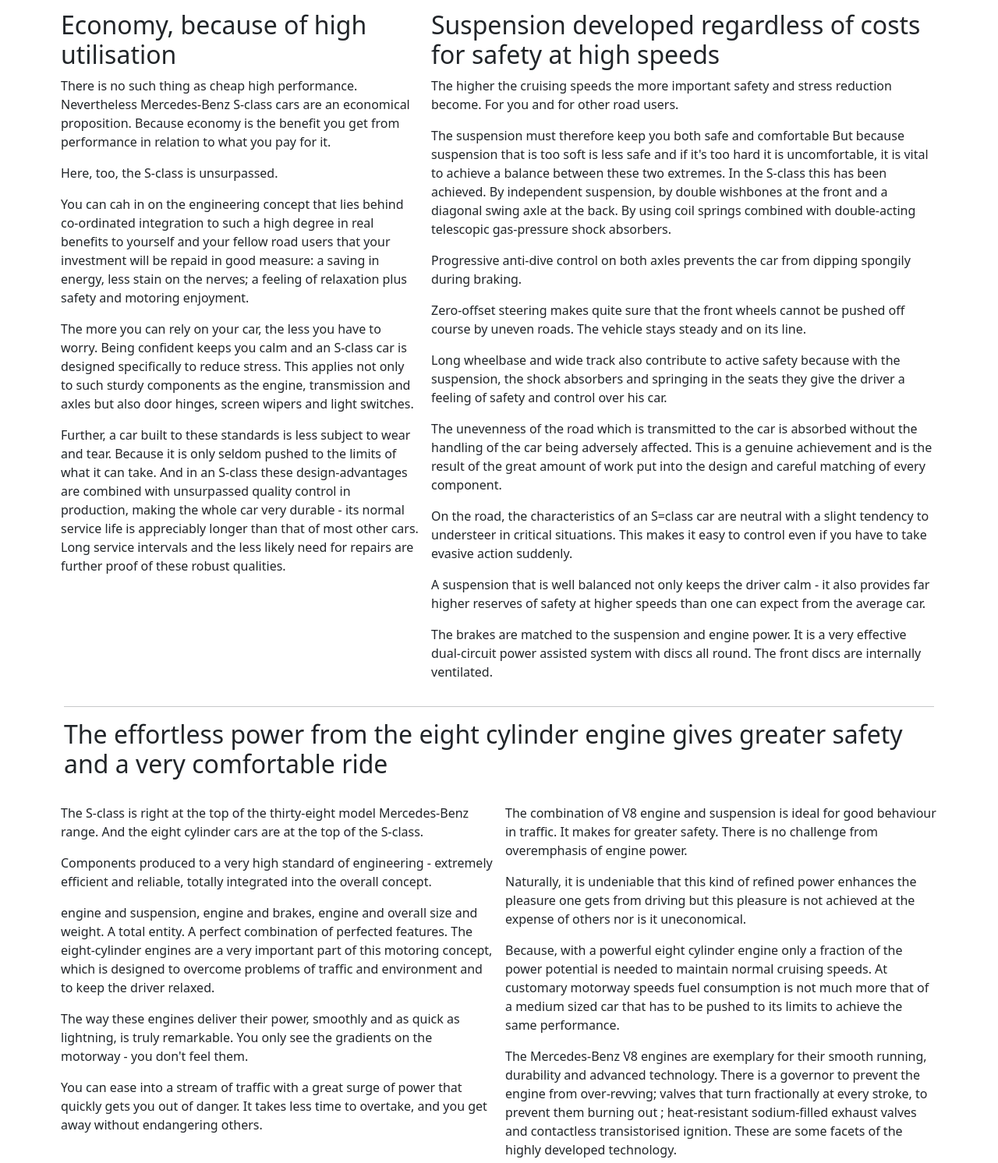
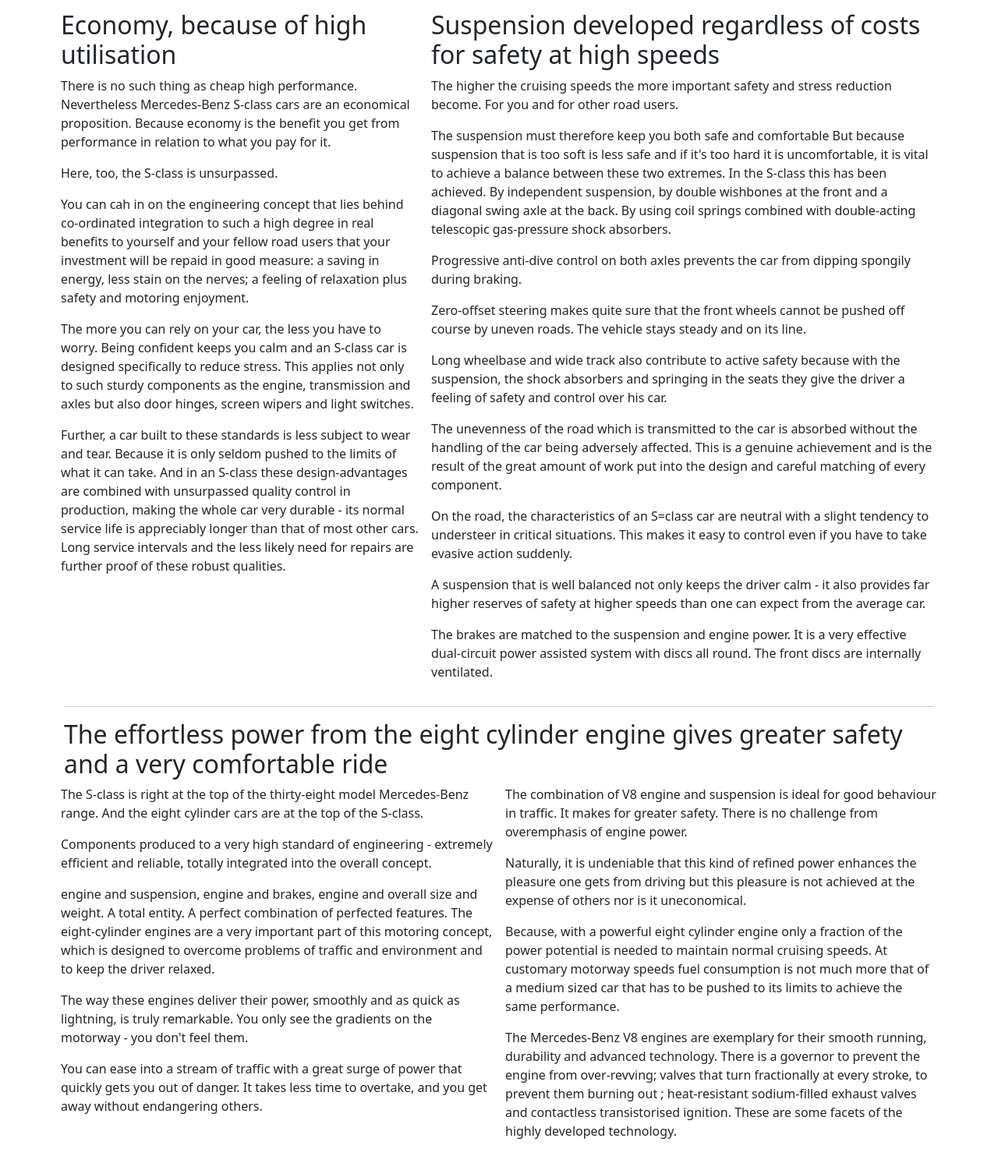
Before and after one commit to W116org/w116org.github.io, a Jekyll site: the page built from philosophy.html, in a window 1280 px wide. Shown: the part 2143-3635 px from the top of the page at 78% size. Built offline with Jekyll 4.4.1, drawn with Linux system fonts in a browser that asks for light colours; grey boxes are pictures that could not be loaded.

Commit message:
Update philosophy.html

```diff
--- a/philosophy.html
+++ b/philosophy.html
@@ -7,7 +7,7 @@
 ---
 
 <h2>Man determines the standards</h2>
-<div class="row g-4">
+<div class="row">
     <div class="col-md-6 px-2">
         <p>Today reality is millions of vehicles on crowded roads; roads that are often not all they should be. Obstructions, regulations, traffic lights, restrictions, bad weather, poor light, noise. The way the road users behave. They make mistakes, so do we - sometimes. And, above all, the fact that no two people are the same, neither physically nor emotionally.</p>
         <p>These, then, are some of the more important factors which influence us all as users of the road. We have to take them into account all the time and adapt to them. They influence continuously the way we feel and how we behave.</p>
@@ -18,7 +18,7 @@
     </div>
 </div>
 <hr>
-<div class="row g-4">
+<div class="row">
     <div class="col-md-6 px-2">
         <p class="lead">The Mercedes-Benz concept of co-ordinated integration</p>
         <p>Co-ordinated integration is firstly the thorough development of individual components, and secondly their integration into a balanced overall concept. This contrasts with less well thought-out methods of design, in which for instance some features become over-emphasised and exert undue influence on driving behaviour.</p>
@@ -31,7 +31,7 @@
     </div>
 </div>
 <hr>
-<div class="row g-4">
+<div class="row">
     <div class="col-md-5 px-2">
         <h2>Economy, because of high utilisation</h2>
         <p>There is no such thing as cheap high performance. Nevertheless Mercedes-Benz S-class cars are an economical proposition. Because economy is the benefit you get from performance in relation to what you pay for it.</p>
@@ -55,7 +55,7 @@
     </div>
 </div>
 <hr>
-<div class="row g-4">
+<div class="row">
         <h2>The effortless power from the eight cylinder engine gives greater safety and a very comfortable ride</h2>
     <div class="col-md-6 px-2">
         <p>The S-class is right at the top of the thirty-eight model Mercedes-Benz range. And the eight cylinder cars are at the top of the S-class.</p>
@@ -72,7 +72,7 @@
     </div>
 </div>
 <hr>
-<div class="row g-4">
+<div class="row">
     <div class="col-md-7 px-2">
         <h2>Comfort and relaxation are not mere luxuries</h2>
         <p>A driver is continually absorbing information of various kinds from traffic and from the road. If they tend to disturb or distract him he must ignore them but he must observe and interpret all that is important to him and respond correctly. These responses must then be translated into driving the car. And if he sees signs of danger this process has to be carried out in the shortest possible time.</p>
@@ -95,7 +95,7 @@
 </div>
 <hr>
 <h2>Style and function prove the necessity for generous amount of space</h2>
-<div class="row g-4">
+<div class="row">
     <div class="col-md-6 px-2">
         <p>In the S-class the design objective is not to offer armchair comfort but rather accurately calculated "comfortableness" to minimise the stress from the world outside.</p>
         <p>This includes a generous amount of room for five people and freedom to move, with the accent on practical elegance. There is an air of distinction. This results from the use of high quality materials assembled by skilled craftsmen.</p>
@@ -110,7 +110,7 @@
     </div>
 </div>
 <hr>
-<div class="row g-4">
+<div class="row">
     <div class="col-md-7 px-2">
         <h2>Only a calm environment can keep you relaxed</h2>
         <p>Various types of noise and vibration can have an adverse effect on the driver. Traffic noise, wind noise, tyre noise. Vibrations from the road and from the engine, transmission and propeller shaft.</p>
@@ -131,7 +131,7 @@
 </div>
 <hr>
 <h2>Every Mercedes-Benz is designed for a long and trouble-free life</h2>
-<div class="row g-4">
+<div class="row">
     <div class="col-md-7 px-2">
         <p>Gottlieb Daimler said: "The best, or nothing". This still applies today. It means the most modern engineering, lasting value and dependability for the whole of the car's long life. But it also has an economic benefit: the high quality materials that are used in the manufacturing process do not wear out rapidly. Quality means less worry and less expense. It is the basis of the confidence that people have in Mercedes-Benz.</p>
         <p>Quality has to begin in the mind of the designer because this is the only way - it cannot be added at a later stage of development. Quality that has been planned from the beginning shows itself in the design, the materials that are used, the testing, the meticulous engineering, right through to rigid production control.</p>
@@ -148,9 +148,11 @@
 </div>
 <hr>
 <h2>Special equipment</h2>
-<div class="row g-4">
+<div class="row">
+    <div class="col-md-10 offset-md-1 px-2">
+        <p>In addition to the comprehensive standard equipment there is also an extensive range of optional extras.</p>
+    </div>
     <div class="col-md-6 px-2">
-        <p>In addition to the comprehensive standard equipment there is also an extensive range of optional extras.</p>
         <p>These include Mercedes-Benz automatic transmission (<span class="small">standard on 450 SE/SEL and 450 SEL 6.9</span>) which changes gears at exactly the right moment, whatever the speed. It makes driving even easier.</p>
         <img loading="lazy" class="img-fluid d-block mx-auto" src="{{site.cdn}}/img/philosophy/6.console.jpg" alt="Console">
         <p>You can specify deluxe interior trim or high quality velours upholstery.</p>
@@ -161,36 +163,44 @@
         <img class="img-fluid d-block mx-auto" src="{{site.cdn}}/img/philosophy/8.tempomat.jpg" alt="Tempomat (Cruise control)">
         <p>Air conditioning (<span class="small">standard on 450 SEL 6.9</span>), or alternatively the temperature control system shown, will give you the temperature you need inside the car, whatever the weather.</p>
         <img class="img-fluid d-block mx-auto" src="{{site.cdn}}/img/philosophy/9.climate.jpg" alt="Climate Control">
+    </div>
+    <div class="col-md-10 offset-md-1 px-2">
         <p>Heated seats and orthopaedic back-rests are included in this range of optional equipment as well as lightweight alloy wheels, an electrically operated sliding roof with a draught deflector, headlamp wipers (<span class="small">standard on 450 SEL 6.9</span>) and a central locking system (<span class="small">standard on 450 SEL and 450 SEL 6.9</span>) which locks doors, boot and fuel tank. These are just a few examples.</p>
         <p>Your Mercedes-Benz dealer will be glad to tell you about the complete range of optional extras for the S-class.</p>
     </div>
 </div>
 <hr>
-<div class="row g-4">
+<div class="row">
     <div class="col-md-10 offset-md-1 px-2">
         <h2>The unique Mercedes-Benz safety system</h2>
         <p>The Mercedes-Benz safety system does more than offer protection in the event of an accident.</p>
         <p>Of course, it doesn't reduce the driver's responsibility but it does minimise the amount of anxiety and tension. Some of the elements that keep the occupants safe also protect other road users (the crumple zones, for example). And finally, part of the safety technology contributes to the overall stability and efficiency of the car itself. Co-ordinated integration here too.</p>
-        <img loading="lazy" class="img-fluid d-block mx-auto float-md-end shadow-sm p-1 mx-md-5 bg-body-tertiary rounded" src="{{site.cdn}}/img/philosophy/11.steering.jpg" alt="Steering">
+        <figure class="float-md-end ms-md-5 mx-auto shadow-sm p-1 m-3 bg-body-tertiary rounded" style="max-width:calc(480px + (2 * .25rem));">
+            <img loading="lazy" class="figure-img img-fluid" src="{{site.cdn}}/img/philosophy/11.steering.jpg" alt="Steering">
+        </figure>
         <p>One important example is the predetermined points where the front and rear distort and absorb energy in a collision. The occupants sit in an extremely strong passenger compartment. This is one of Daimler-Benz's pioneer achievements. Just how methodically details are taken into account is shown by the location of the fuel tank. It is placed in a protected position over back axle, and the tank filler neck is deformable so that in a collision it cannot break off.</p>
         <p>A roof structure that does not stave in on impact has been developed to ensure rigidity should the car roll. Daimler-Benz have devoted years of testing to the improvement of flank protection and impact absorption in side impact. The result consists of strong side members, very sturdy hinges, doors that absorb impact energy and burst proof locks that can take a good deal of strain without bursting open in an accident.</p>
         <p>The brunt of any side impact is borne initially by these matched components which deform only to a pre-calculated degree of indentation. With this system, additional reinforcement is superfluous.</p>
-        <img loading="lazy" class="img-fluid d-block mx-auto float-lg-start shadow-sm p-1 mx-lg-5 bg-body-tertiary rounded" src="{{site.cdn}}/img/philosophy/10.safetycell.jpg" alt="Safety cell">
         <p>Daimler-Benz are unsurpassed in safety research and in the application of its results.</p>
+        <figure class="mx-auto shadow-sm p-1 m-3 bg-body-tertiary rounded" style="max-width:calc(480px + (2 * .25rem));">
+            <img loading="lazy" class="figure-img img-fluid" src="{{site.cdn}}/img/philosophy/10.safetycell.jpg" alt="Safety cell">
+        </figure>
         <p>In every Mercedes-Benz, the design of all the components is directed towards comprehensive, overall safety.</p>
         <p>This includes the interior as well. It is padded with impact absorbing material. There are no sharp edges or corners. Switches and handles are either recessed or flexible.</p>
         <p>The four-component safety steering column is yet another example. Under the broad padded boss there is a deformable impact absorber. The steering column is designed tp telescope on impact and so cannot be pushed into the car. The steering box is situated in a protected position well behind the front axle.</p>
     </div>
 </div>
 <hr>
-<div class="row g-4">
+<div class="row">
     <div class="col-md-10 offset-md-1 px-2">
         <h2>Perfection down to the smallest detail</h2>
         <p>If it is a matter of reducing the stress of what are sometimes difficult traffic and environmental conditions to the extent that man is freed from anxiety and fatigue, then that in itself is quite a challenge to technology.</p>
         <p>If, in addition, one is to be able to drive totally aware and relaxed, that is to say considerately, then this is an even greater challenge.</p>
         <p>In the S-class the achievement of this starts with the suspension, takes in the engine, includes safety and comfort and ends only with the smallest operating switch.</p>
         <p>Almost every aspect of the design - every detail contributes to the reduction of driver stress through this co-ordinated integration.</p>
-        <img loading="lazy" class="img-fluid d-block mx-auto float-lg-end shadow-sm p-1 mx-lg-5 bg-body-tertiary rounded" src="{{site.cdn}}/img/philosophy/12.design.jpg" alt="Design">
+        <figure class="float-md-end ms-md-5 mx-auto shadow-sm p-1 m-3 bg-body-tertiary rounded" style="max-width:calc(450px + (2 * .25rem));">
+            <img loading="lazy" class="figure-img img-fluid" src="{{site.cdn}}/img/philosophy/12.design.jpg" alt="Design">
+        </figure>
         <p>For example, the anchorage points for the front seat belts. They are positioned to provide the highest possible degree of safety.</p>
         <p>If you forget to switch your headlights off before you get out of the car, there is a warning buzzer to remind you.</p>
         <p>The headlight setting can be adjusted depending on the load the car is carrying, so that the road ahead is always clearly visible without oncoming traffic being dazzled. A further contribution to safety.</p>
```
